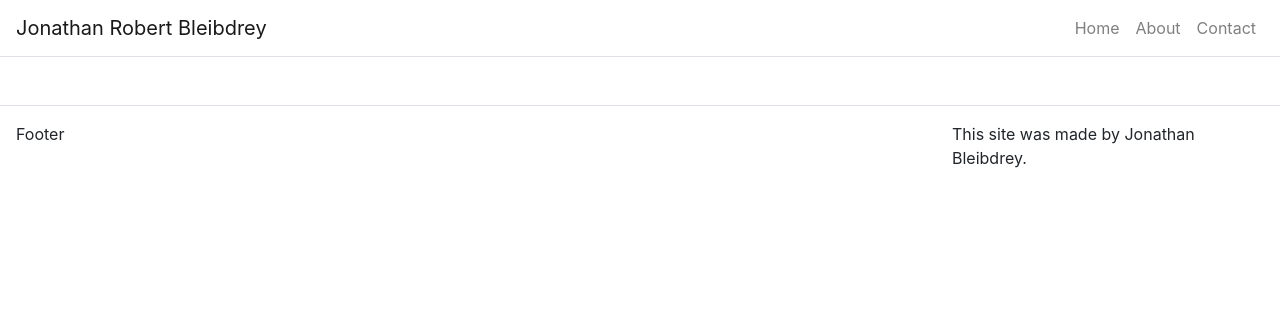
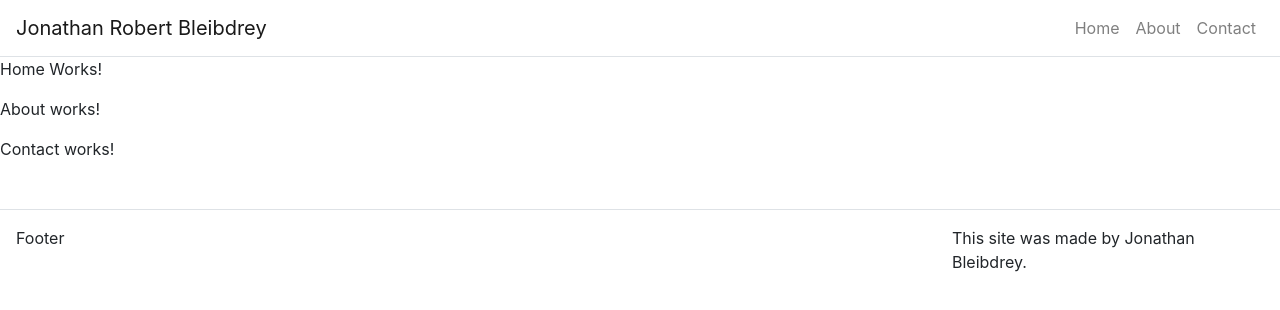
Before and after one commit to jonbleibdrey/personal_site, a React (Create React App) app: page / in a window 1280 px wide. Shown: the top 310 px of the page. Built offline with nearby package versions, Linux system fonts and the light colour scheme.

Commit message:
added about page and contact page and homepage

```diff
--- a/src/App.js
+++ b/src/App.js
@@ -1,6 +1,6 @@
 import React from 'react'
-import {BrowserRouter as Router, Link} from 'react-router-dom'
-// Route,
+import {BrowserRouter as Router, Route, Link} from 'react-router-dom'
+//,
 import Container from 'react-bootstrap/Container'
 import Navbar from 'react-bootstrap/Navbar'
 import Nav from 'react-bootstrap/Nav'
@@ -10,6 +10,9 @@
 import NavbarCollapse from 'react-bootstrap/NavbarCollapse';
 
 import Footer from './components/Footer'
+import HomePage from './pages/HomePage'
+import AboutPage from './pages/AboutPage'
+import ContactPage from './pages/ContactPage'
 
 
 class App extends React.Component{
@@ -53,10 +56,16 @@
               <Link className='nav-link' to="/">Home</Link>
               <Link className='nav-link' to="/about">About</Link>
               <Link className='nav-link' to="/contact">Contact</Link>
+
             </Nav>
           </NavbarCollapse>
         </Navbar>
+
+        <Route path="/" exact render={() => <HomePage title={this.state.home.title} subTitle={this.state.home.subTitle} text={this.state.home.text} /> }/>
+        <Route path="/" exact render={() => <AboutPage title={this.state.about.title} /> }/>
+        <Route path="/" exact render={() => <ContactPage title={this.state.contact.title} /> }/>
         <Footer/>
+
 
       </Container>
     </Router>
--- /dev/null
+++ b/src/pages/AboutPage.js
@@ -0,0 +1,11 @@
+import React from 'react'
+
+function AboutPage(props) {
+    return (
+        <div>
+            <p>About works!</p>
+        </div>
+    )
+}
+
+export default AboutPage
--- /dev/null
+++ b/src/pages/ContactPage.js
@@ -0,0 +1,11 @@
+import React from 'react'
+
+function ContactPage(props) {
+    return (
+        <div>
+            <p>Contact works!</p>
+        </div>
+    )
+}
+
+export default ContactPage
--- /dev/null
+++ b/src/pages/HomePage.js
@@ -0,0 +1,11 @@
+import React from 'react'
+
+function HomePage(props) {
+    return (
+        <div>
+            <p>Home Works!</p>
+        </div>
+    )
+}
+
+export default HomePage
```
